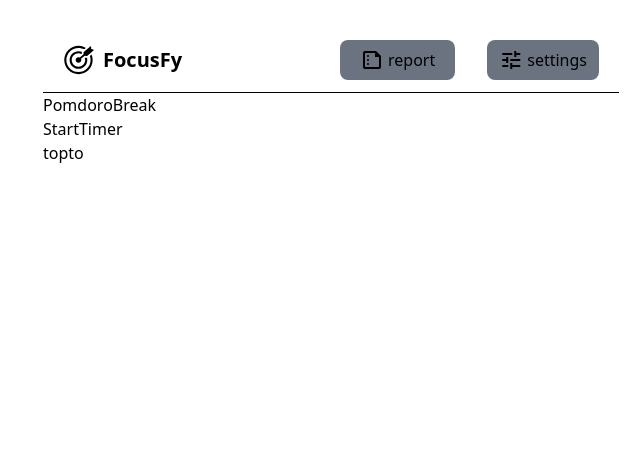
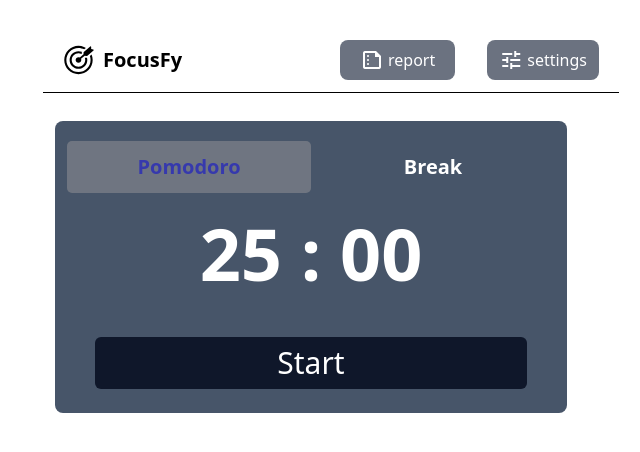
Before and after one commit to IbrohimJumayev/FocusFy, a React (Vite) app: page / in a window 1280 px wide. Shown: the top 452 px of the page, without its empty margins (309-949 px from the left). Built offline with nearby package versions, Linux system fonts and the light colour scheme.

Commit message:
added timer but there are some work to do

```diff
--- a/src/components/Timer/Break.jsx
+++ b/src/components/Timer/Break.jsx
@@ -1,9 +1,82 @@
-import React from 'react'
+import React, { useContext, useEffect, useRef } from "react";
+import { timerContext } from "../../pages/HomePage";
 
 const Break = () => {
+  const { timer, setTimer, timerOn, setTimerOn, breaktime, setBreakTime } =
+    useContext(timerContext);
+  const intervalRef = useRef(null);
+  useEffect(() => {
+    if (timerOn) {
+      intervalRef.current = setInterval(() => {
+        setBreakTime((prevTimer) => {
+          if (prevTimer <= 1000) {
+            clearInterval(intervalRef.current);
+            return 0;
+          } else {
+            return prevTimer - 1000;
+          }
+        });
+      }, 1000);
+    } else {
+      clearInterval(intervalRef.current);
+    }
+  }, [timerOn, setBreakTime]);
+
+  const formatBreak = (breaktime) => {
+    const totalSecond = Math.floor(breaktime / 1000);
+    const minutes = Math.floor(totalSecond / 60);
+    const seconds = totalSecond % 60;
+
+    const formatedMinutes = minutes < 10 ? `0${minutes}` : `${minutes}`;
+    const formatedSeconds = seconds < 10 ? `0${seconds}` : `${seconds}`;
+
+    return `${formatedMinutes} : ${formatedSeconds} `;
+  };
+
   return (
-    <div>Break</div>
-  )
-}
+    <div>
+      <div className="flex justify-center text-7xl mt-6 font-black">
+        {formatBreak(breaktime)}
+      </div>
+      <div className="flex justify-between px-10 mt-12 flex-wrap gap-3">
+        {!timerOn && breaktime === 5 * 60 * 1000 && (
+          <button
+            className="text-3xl font-medium bg-slate-900 rounded-md px-6 py-2 flex-1"
+            onClick={() => setTimerOn(true)}
+          >
+            Start
+          </button>
+        )}
 
-export default Break
+        {timerOn && (
+          <button
+            className="text-3xl font-medium bg-slate-900 rounded-md px-5 py-2 flex-1"
+            onClick={() => setTimerOn(false)}
+          >
+            Pause
+          </button>
+        )}
+
+        {!timerOn && breaktime !== 5 * 60 * 1000 && (
+          <button
+            className="text-3xl font-medium bg-slate-900 rounded-md px-5 py-2 flex-1"
+            onClick={() => setTimerOn(true)}
+          >
+            Resume
+          </button>
+        )}
+
+        {!timerOn && breaktime < 5 * 60 * 1000 && (
+          <button
+            className="text-3xl font-medium bg-slate-900 rounded-md px-7 py-2 flex-1"
+            onClick={() => setBreakTime(5 * 60 * 1000)}
+          >
+            Reset
+          </button>
+        )}
+      </div>
+    </div>
+  );
+};
+
+export default Break;
--- a/src/components/Timer/StartTimer.jsx
+++ b/src/components/Timer/StartTimer.jsx
@@ -1,9 +1,99 @@
-import React from 'react'
+import React, { useEffect, useContext, useState, useRef } from "react";
+import { timerContext } from "../../pages/HomePage";
 
 const StartTimer = () => {
+  const { timer, setTimer, timerOn, setTimerOn, breaktime, setBreakTime } =
+    useContext(timerContext);
+  const intervalRef = useRef(null);
+
+  useEffect(() => {
+    if (timerOn) {
+      intervalRef.current = setInterval(() => {
+        setTimer((prevTimer) => {
+          if (prevTimer <= 1000) {
+            clearInterval(intervalRef.current);
+            return 0;
+          } else {
+            return prevTimer - 1000;
+          }
+        });
+      }, 1000);
+    } else {
+      clearInterval(intervalRef.current);
+    }
+
+    return () => clearInterval(intervalRef.current);
+  }, [timerOn, setTimer]);
+
+  useEffect(() => {
+    const totalSeconds = Math.floor(timer / 1000);
+    const minutes = Math.floor(totalSeconds / 60);
+    const seconds = totalSeconds % 60;
+
+    const formattedMinutes = minutes < 10 ? `0${minutes}` : `${minutes}`;
+    const formattedSeconds = seconds < 10 ? `0${seconds}` : `${seconds}`;
+
+    document.title =
+      timer < 25 * 60 * 1000
+        ? `${formattedMinutes}:${formattedSeconds}`
+        : "FocusFy";
+  }, [timer]);
+
+  const formatTime = (timer) => {
+    const totalSecond = Math.floor(timer / 1000);
+    const minutes = Math.floor(totalSecond / 60);
+    const seconds = totalSecond % 60;
+
+    const formattedMinutes = minutes < 10 ? `0${minutes}` : `${minutes}`;
+    const formattedSeconds = seconds < 10 ? `0${seconds}` : `${seconds}`;
+
+    return `${formattedMinutes} : ${formattedSeconds}`;
+  };
+
   return (
-    <div>StartTimer</div>
-  )
-}
+    <div>
+      <div className="flex justify-center text-7xl mt-6 font-black">
+        {formatTime(timer)}
+      </div>
+      <div className="flex justify-between px-10 mt-12 flex-wrap gap-3">
+        {!timerOn && timer === 25 * 60 * 1000 && (
+          <button
+            className="text-3xl font-medium bg-slate-900 rounded-md px-6 py-2 flex-1"
+            onClick={() => setTimerOn(true)}
+          >
+            Start
+          </button>
+        )}
 
-export default StartTimer
+        {timerOn && (
+          <button
+            className="text-3xl font-medium bg-slate-900 rounded-md px-5 py-2 flex-1"
+            onClick={() => setTimerOn(false)}
+          >
+            Pause
+          </button>
+        )}
+
+        {!timerOn && timer !== 25 * 60 * 1000 && (
+          <button
+            className="text-3xl font-medium bg-slate-900 rounded-md px-5 py-2 flex-1"
+            onClick={() => setTimerOn(true)}
+          >
+            Resume
+          </button>
+        )}
+
+        {!timerOn && timer < 25 * 60 * 1000 && (
+          <button
+            className="text-3xl font-medium bg-slate-900 rounded-md px-7 py-2 flex-1"
+            onClick={() => setTimer(25 * 60 * 1000)}
+          >
+            Reset
+          </button>
+        )}
+      </div>
+    </div>
+  );
+};
+
+export default StartTimer;
--- a/src/components/Timer/Timer.jsx
+++ b/src/components/Timer/Timer.jsx
@@ -10,18 +10,22 @@ import Break from "./Break";
 
 const Timer = () => {
   return (
-    <div>
+    <div className="bg-slate-600 mt-7 rounded-lg text-white font-bold max-w-lg m-auto mx-3">
       <Router>
-        <div>
-          <NavLink to="/">Pomdoro</NavLink>
-          <NavLink to={"/break"}>Break</NavLink>
+        <div className="flex text-xl pt-5 px-3">
+          <NavLink className="flex-1 text-center py-3" to="/">
+            Pomodoro
+          </NavLink>
+          <NavLink className="flex-1 text-center py-3" to={"/break"}>
+            Break
+          </NavLink>
         </div>
 
         <Routes>
           <Route path="/" element={<StartTimer />} />
           <Route path="/break" element={<Break />} />
         </Routes>
-        <div>topto</div>
+        <br />
       </Router>
     </div>
   );
--- a/src/components/navBar/Navbar.jsx
+++ b/src/components/navBar/Navbar.jsx
@@ -8,12 +8,12 @@ const Navbar = () => {
         <p className="text-xl font-bold">FocusFy</p>
       </div>
       <div className="flex gap-8 max-sm:gap-2">
-        <button className="flex items-center gap-1 font-medium bg-gray-500 rounded-lg  px-5 py-2  max-sm:px-3">
-          <span class="material-symbols-outlined">summarize</span>
+        <button className="flex items-center gap-1 font-medium bg-gray-500 rounded-lg  px-5 py-2  max-sm:px-3 text-white">
+          <span className="material-symbols-outlined">summarize</span>
           <span className="max-sm:hidden ">report</span>
         </button>
-        <button className="flex items-center gap-1 font-medium  bg-gray-500 rounded-lg  px-3 py-2  ">
-          <span class="material-symbols-outlined">tune</span>
+        <button className="flex items-center gap-1 font-medium  bg-gray-500 rounded-lg  px-3 py-2 text-white ">
+          <span className="material-symbols-outlined">tune</span>
           <span className="max-sm:hidden">settings</span>
         </button>
       </div>
--- a/src/index.css
+++ b/src/index.css
@@ -4,6 +4,7 @@
 
 body{
     background-color: rgba(0, 0, 0, 0);
+    transition: background-color 0.5s ease;
 }
 
 button{
@@ -13,3 +14,15 @@ button{
 button:hover{
     transform: scale(0.9);
 }
+
+body.dark-mode {
+    background-color: black;
+}
+
+.active{
+    background-color: rgb(122, 126, 135);
+    color: rgba(26, 26, 209, 0.746);
+    border-radius: 5px;
+    transition-duration: 0.3s;
+    opacity: 0.8;
+}
--- a/src/pages/HomePage.jsx
+++ b/src/pages/HomePage.jsx
@@ -5,13 +5,14 @@ import Timer from "../components/Timer/Timer";
 
 export const timerContext = createContext();
 const HomePage = () => {
-  const [time, setTime] = useState(0);
+  const [timer, setTimer] = useState(25 * 60 * 1000);
+  const [breaktime, setBreakTime] = useState(5 * 60 * 1000);
   const [timerOn, setTimerOn] = useState(false);
 
   return (
     <>
       <div className="max-w-xl border-solid m-auto">
-        <timerContext.Provider value={{ time, setTime, timerOn, setTimerOn }}>
+        <timerContext.Provider value={{ timer, setTimer, timerOn, setTimerOn, breaktime, setBreakTime }}>
           <Navbar />
           <Timer />
         </timerContext.Provider>
```
